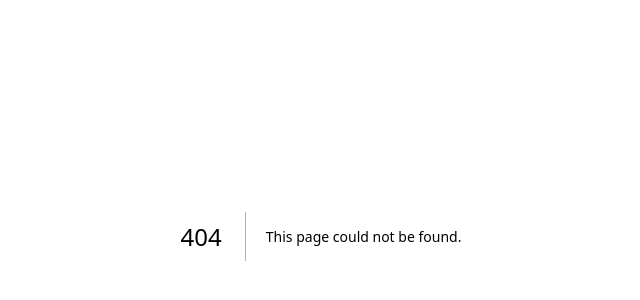
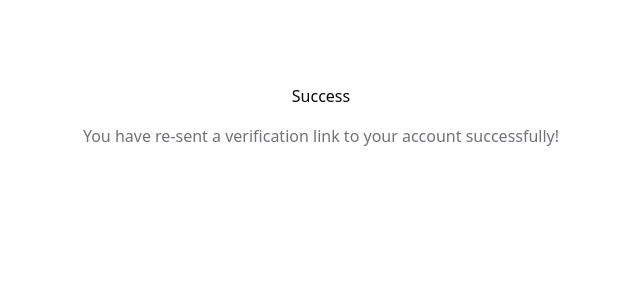
Before and after one commit to manos500/Basketball_shirts_shop, a Next.js app: page /auth/verify/success in a window 1280 px wide. Before the commit this address had no page. Shown: the part 164-464 px from the top of the page, without its empty margins (319-959 px from the left). Built offline with nearby package versions, Linux system fonts and the light colour scheme.

Commit message:
Add auth/verify route to validate email verification

```diff
--- /dev/null
+++ b/app/auth/verify/page.tsx
@@ -0,0 +1,26 @@
+import SendVerificationEmailForm from "@/components/SendVerificationEmailForm";
+import { redirect } from "next/navigation";
+
+
+interface PageProps {
+    searchParams: Promise<{error: string}>;
+}
+
+const page = async ({searchParams}: PageProps) => {
+    const error = (await searchParams).error;
+
+    if (!error) redirect("/")
+  return (
+
+    <div className='flex items-center justify-center space-y-4 flex-col h-[70vh]'>
+        <h1 className='text-heading-3'>Verify Email</h1>
+        <p className='text-destructive'>
+            {error === "invalid_token" || error === "token_expired" ? "Your token is invalid or expired. Please request a new one." : "Oops! Something went wrong. Please try again."}
+        </p>
+        <SendVerificationEmailForm/>
+    </div>
+
+  )
+}
+
+export default page
--- /dev/null
+++ b/app/auth/verify/success/page.tsx
@@ -0,0 +1,14 @@
+const page =  () => {
+  return (
+    <div className='flex items-center justify-center space-y-4 flex-col h-[70vh]'>
+        <h1 className='text-heading-3'>Success</h1>
+        <p className='text-muted-foreground'>
+           You have re-sent a verification link to your account successfully!
+        </p>
+
+    </div>
+
+  )
+}
+
+export default page
```
